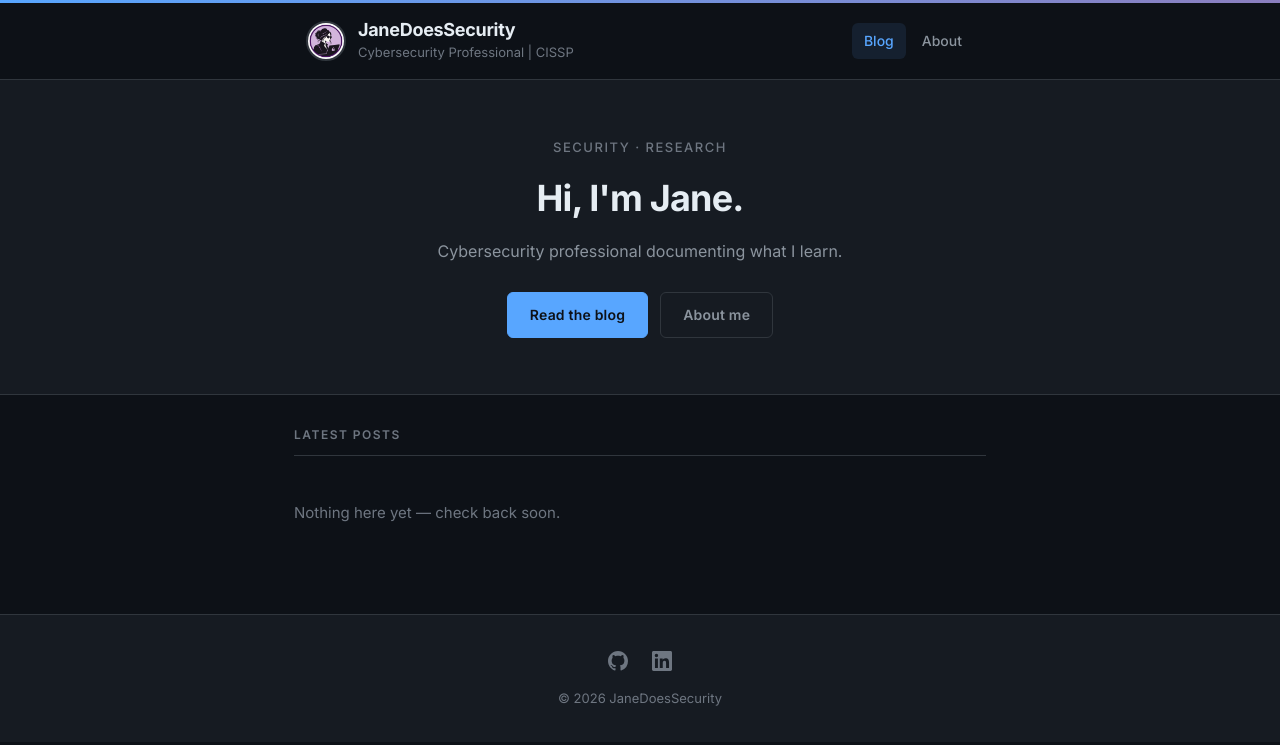
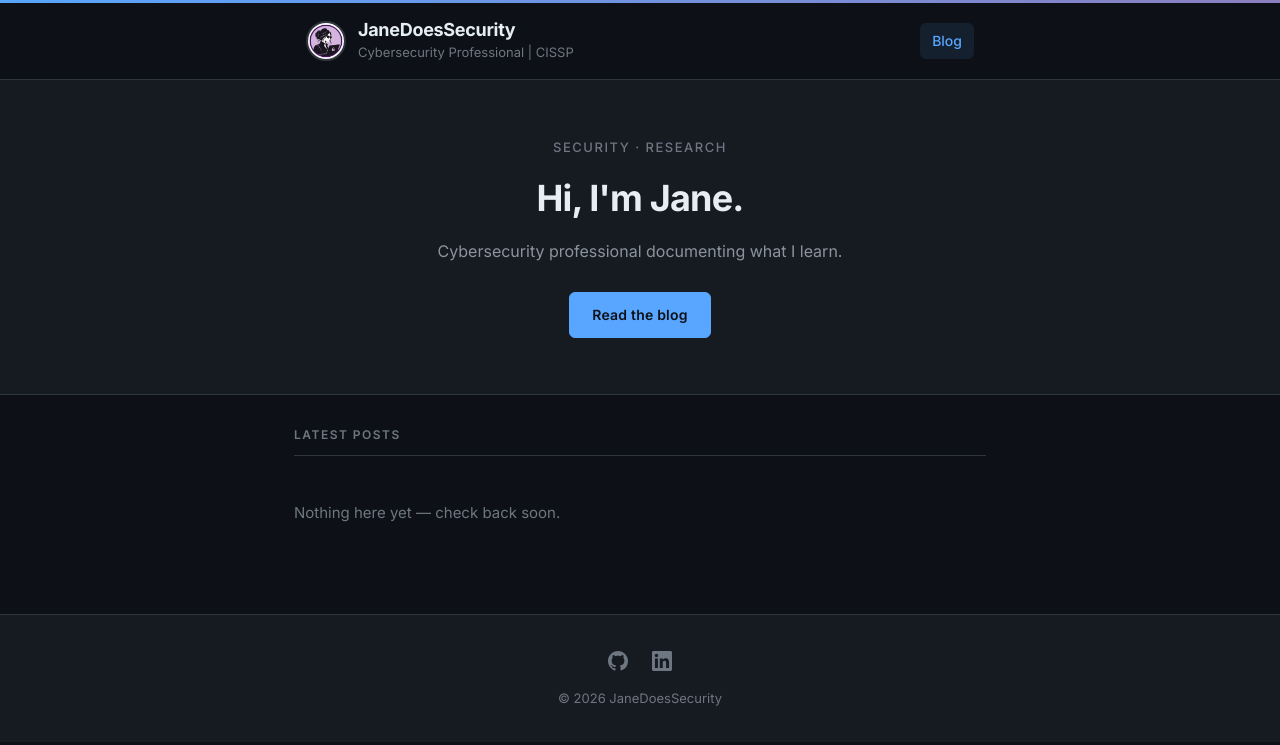
Before and after one commit to janedoessecurity/janedoessecurity.github.io, a Jekyll site: the page built from index.html, in a window 1280 px wide. Shown: the top 745 px of the page. Built offline with Jekyll 4.4.1, drawn with Linux system fonts in a browser that asks for light colours.

Commit message:
Remove About page to simplify the site further
Drop the About page, its nav link, and the homepage CTA button
that pointed to it, plus the now-unused button style.

Co-Authored-By: Claude Sonnet 5 <noreply@anthropic.com>

```diff
--- a/_layouts/default.html
+++ b/_layouts/default.html
@@ -24,7 +24,6 @@
 
           <nav aria-label="Main navigation">
             <a href="{{ site.baseurl }}/"{% if page.url == "/" %} class="active"{% endif %}>Blog</a>
-            <a href="{{ site.baseurl }}/about"{% if page.url == "/about/" %} class="active"{% endif %}>About</a>
           </nav>
         </header>
       </div>
@@ -40,7 +39,6 @@
           <p class="hero-tagline">Cybersecurity professional documenting what I learn.</p>
           <div class="hero-cta">
             <a href="#posts" class="btn btn-primary">Read the blog</a>
-            <a href="{{ site.baseurl }}/about" class="btn btn-outline">About me</a>
           </div>
         </div>
       </div>
--- a/style.scss
+++ b/style.scss
@@ -302,17 +302,6 @@ nav {
     background: $accentHover;
     border-color: $accentHover;
     color: $bg;
-  }
-}
-
-.btn-outline {
-  background: transparent;
-  color: $textSecondary;
-  border-color: $border;
-
-  &:hover {
-    border-color: $accent;
-    color: $accent;
   }
 }
 
```
Also changed, not shown: about.md (deleted, +0 -22 lines).
